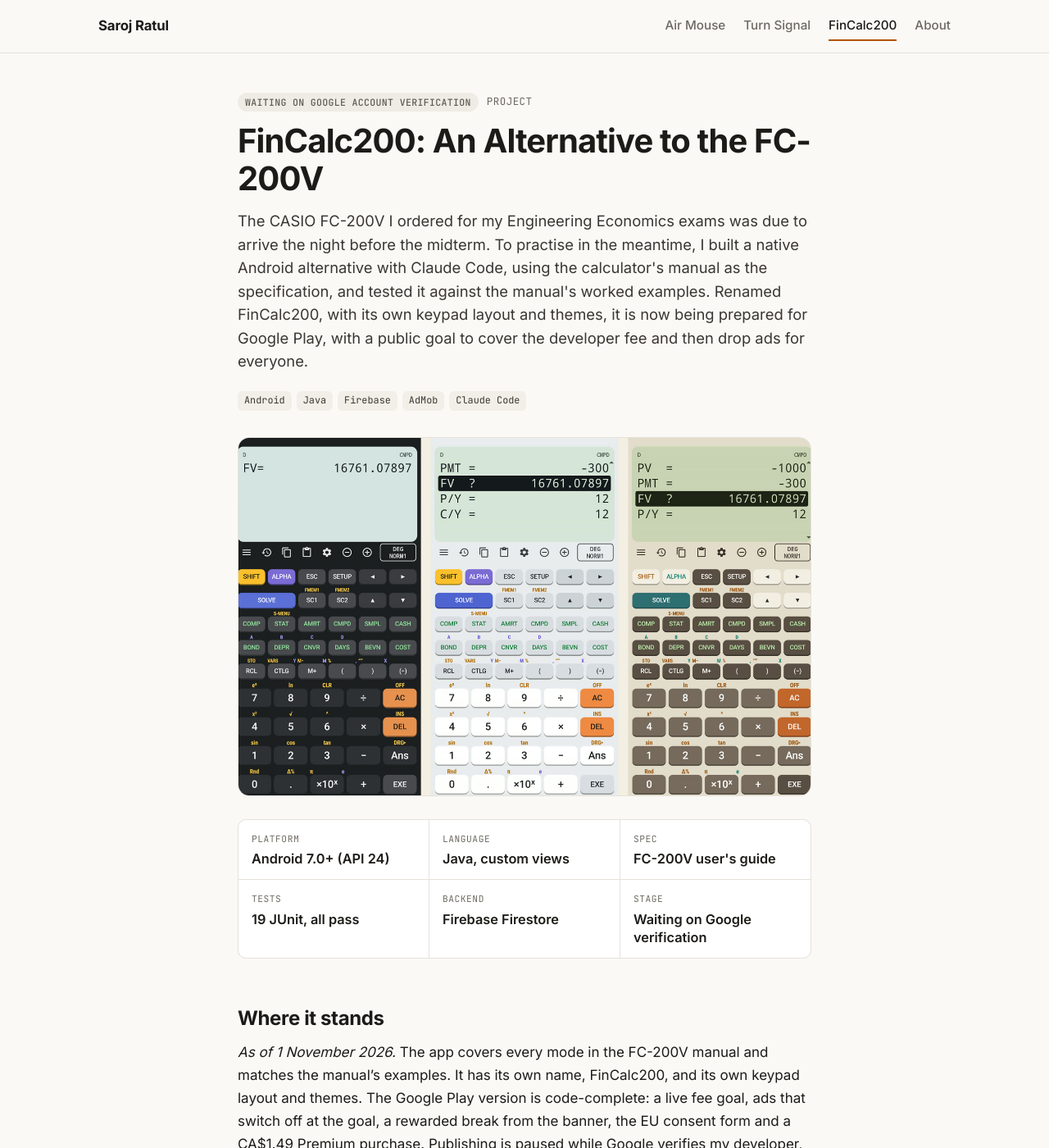
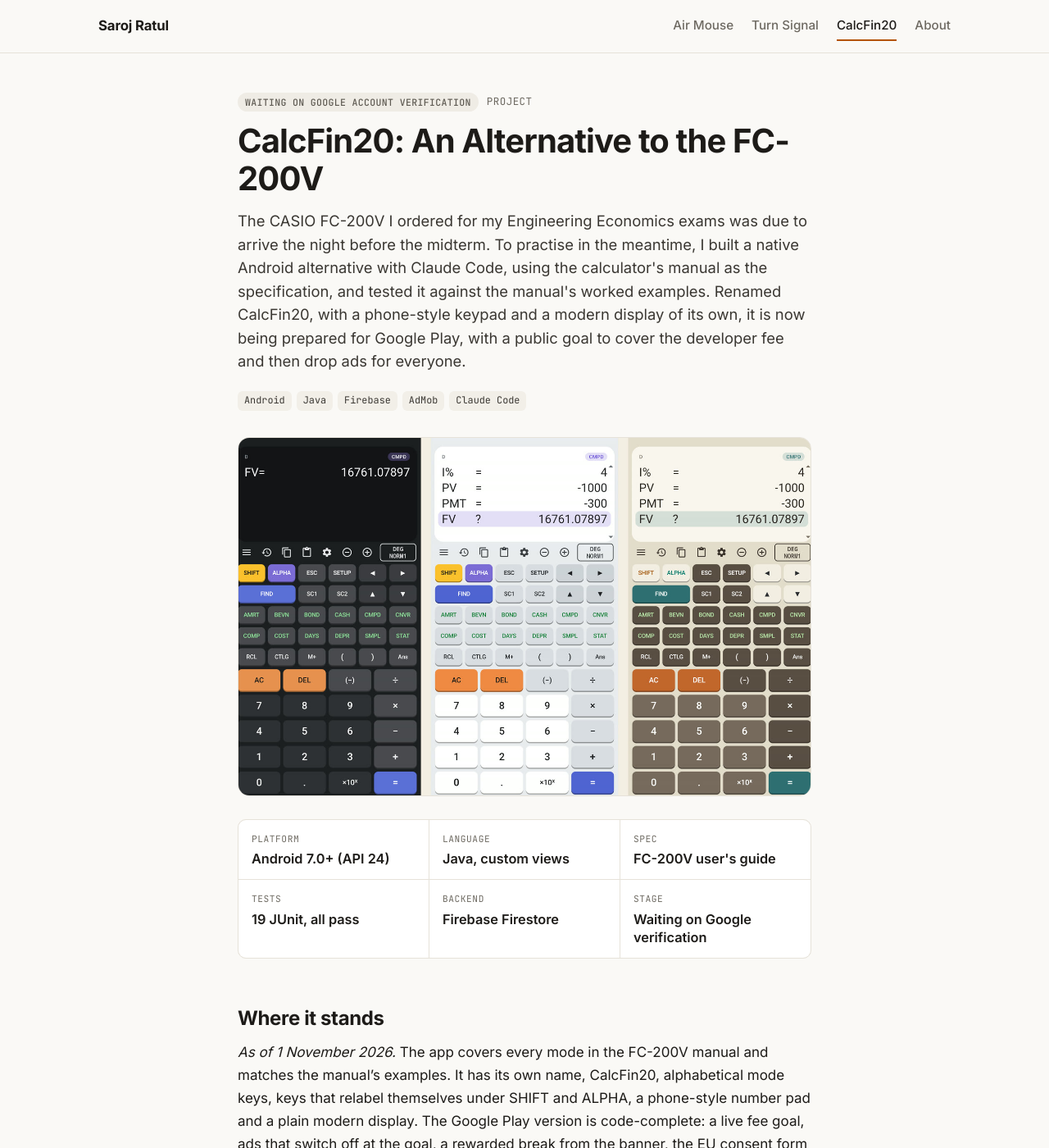
Before and after one commit to sarojratul/sarojratul.github.io, a Jekyll site: the page built from fc200v-emulator.md, in a window 1280 px wide and 1400 px high. Shown: the whole window at 82% size. Built offline with Jekyll 4.4.1, drawn with Linux system fonts in a browser that asks for light colours; some of the changed text lies outside the part shown.

Commit message:
Add CalcFin20 Part 3: single-label keys, phone-style pad, modern display
Renames the series to CalcFin20 (Part 2 keeps FinCalc200 with an update note).
New Part 3 on the keypad and display redesign; new hero and card images.

Co-Authored-By: Claude Opus 5.5 <noreply@anthropic.com>

```diff
--- a/_config.yml
+++ b/_config.yml
@@ -23,7 +23,7 @@ nav:
     url: /comet-air-mouse/
   - title: Turn Signal
     url: /turn-signal/
-  - title: FinCalc200
+  - title: CalcFin20
     url: /fc200v-emulator/
   - title: About
     url: /about/
--- a/fc200v-emulator.md
+++ b/fc200v-emulator.md
@@ -1,12 +1,12 @@
 ---
 layout: project
-title: "FinCalc200: An Alternative to the FC-200V"
+title: "CalcFin20: An Alternative to the FC-200V"
 permalink: /fc200v-emulator/
 series: fc200v-emulator
-description: FinCalc200, a native Android financial calculator I built with Claude Code as an alternative to the CASIO FC-200V, to practise on until the real calculator arrived. Project overview and build log.
-lede: The CASIO FC-200V I ordered for my Engineering Economics exams was due to arrive the night before the midterm. To practise in the meantime, I built a native Android alternative with Claude Code, using the calculator's manual as the specification, and tested it against the manual's worked examples. Renamed FinCalc200, with its own keypad layout and themes, it is now being prepared for Google Play, with a public goal to cover the developer fee and then drop ads for everyone.
-hero: /images/fincalc200_themes.jpg
-hero_alt: FinCalc200 in its dark, light and Retro themes, solving the manual's CMPD example
+description: CalcFin20, a native Android financial calculator I built with Claude Code as an alternative to the CASIO FC-200V, to practise on until the real calculator arrived. Project overview and build log.
+lede: The CASIO FC-200V I ordered for my Engineering Economics exams was due to arrive the night before the midterm. To practise in the meantime, I built a native Android alternative with Claude Code, using the calculator's manual as the specification, and tested it against the manual's worked examples. Renamed CalcFin20, with a phone-style keypad and a modern display of its own, it is now being prepared for Google Play, with a public goal to cover the developer fee and then drop ads for everyone.
+hero: /images/calcfin20_themes.jpg
+hero_alt: CalcFin20 in its dark, light and Retro themes in CMPD mode, with FV = 16761.07897
 hero_position: center 30%
 facts:
   - label: Platform
@@ -25,13 +25,14 @@ facts:
 
 ## Where it stands
 
-*As of 1 November 2026.* The app covers every mode in the FC-200V manual and matches the manual's examples. It has its own name, FinCalc200, and its own keypad layout and themes. The Google Play version is code-complete: a live fee goal, ads that switch off at the goal, a rewarded break from the banner, the EU consent form and a CA$1.49 Premium purchase. Publishing is paused while Google verifies my developer, AdMob and payments accounts.
+*As of 1 November 2026.* The app covers every mode in the FC-200V manual and matches the manual's examples. It has its own name, CalcFin20, alphabetical mode keys, keys that relabel themselves under SHIFT and ALPHA, a phone-style number pad and a plain modern display. The Google Play version is code-complete: a live fee goal, ads that switch off at the goal, a rewarded break from the banner, the EU consent form and a CA$1.49 Premium purchase. Publishing is paused while Google verifies my developer, AdMob and payments accounts.
 
 | Work | Status |
 |---|---|
 | Calculator engine and UI, all modes | Done, [Part 0](/fc200v-emulator/part-0-why-and-the-native-rebuild/#native-rebuild-from-the-manual) |
 | Tests against the manual's examples | Done, 17 then 19 tests, [Part 0](/fc200v-emulator/part-0-why-and-the-native-rebuild/#testing-against-the-manual) |
 | Own name, keypad layout and theme; brand references removed | Done, [Part 2](/fc200v-emulator/part-2-its-own-name-keypad-and-look/) |
+| Single-label keys, phone-style pad, modern display | Done, [Part 3](/fc200v-emulator/part-3-single-labels-phone-pad-and-display/) |
 | Public fee goal and master ad switch | Done, [Part 1](/fc200v-emulator/part-1-fee-goal-ads-and-billing/#firestore-goal-and-master-ad-switch) |
 | Banner and 5-minute rewarded break | Done, tested with test ads, [Part 1](/fc200v-emulator/part-1-fee-goal-ads-and-billing/#banner-and-the-rewarded-break) |
 | EU consent and Play Billing | Code done; purchase untested, [Part 1](/fc200v-emulator/part-1-fee-goal-ads-and-billing/#consent-and-play-billing) |
```
Also changed, not shown: _data/series.yml (+4 -4 lines), _posts/2026-10-31-part-0-why-and-the-native-rebuild.md (+1 -1 lines), _posts/2026-11-01-part-2-its-own-name-keypad-and-look.md (+5 -1 lines), _posts/2026-11-01-part-3-single-labels-phone-pad-and-display.md (added, +101 -0 lines), images/calcfin20_card.jpg (added), images/calcfin20_shift_alpha.jpg (added), images/calcfin20_themes.jpg (added).
